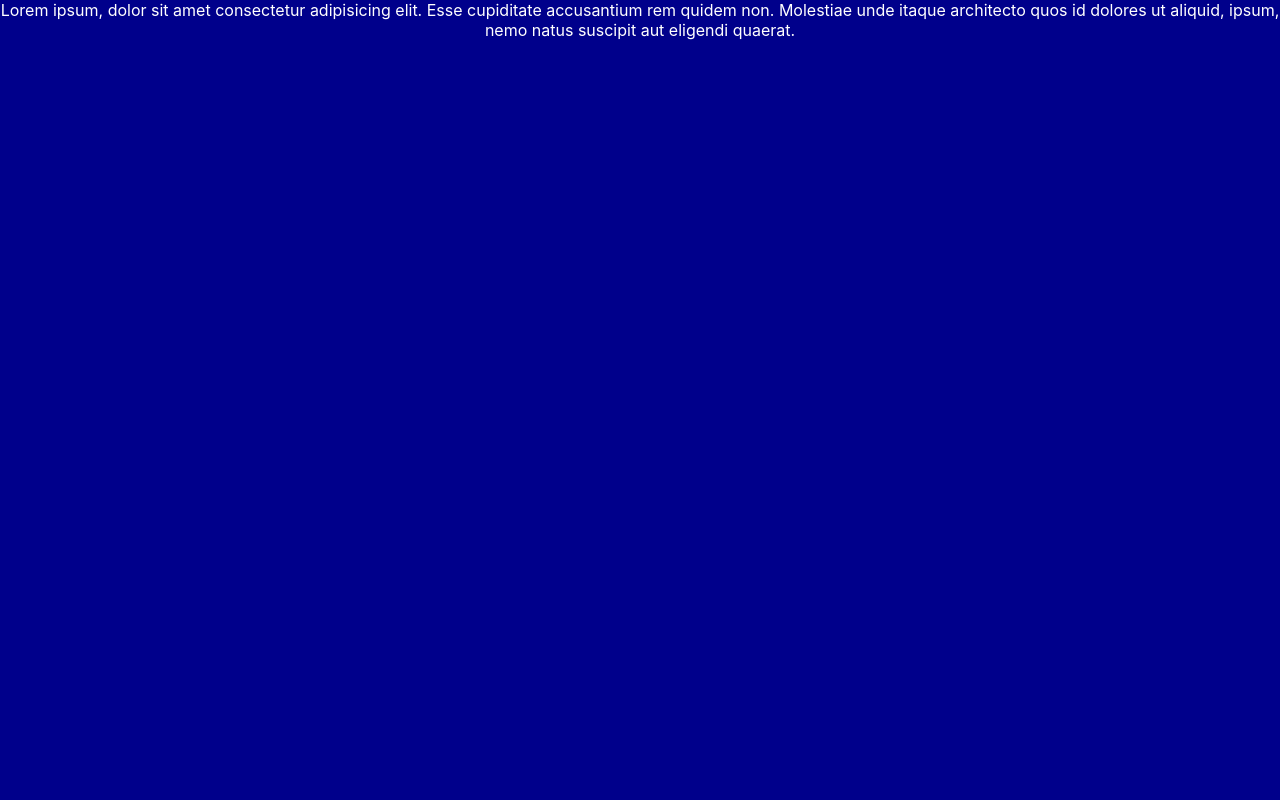
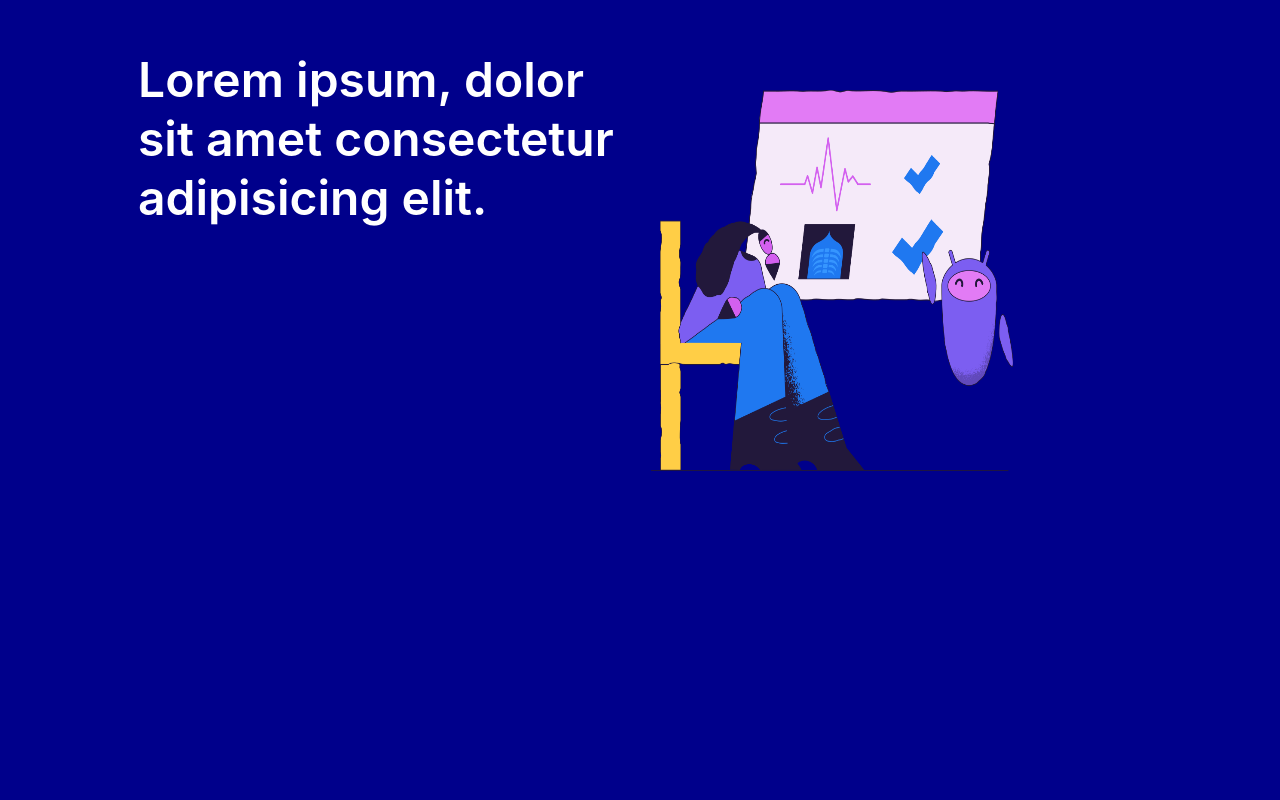
Before and after one commit to THEmmanuel/ose_frontend, a React (Create React App) app: page / in a window 1280 px wide. Shown: the top 800 px of the page. Built offline with nearby package versions, Linux system fonts and the light colour scheme.

Commit message:
Added basae styling

```diff
--- a/src/LandingPage/LandingPage.js
+++ b/src/LandingPage/LandingPage.js
@@ -1,18 +1,26 @@
 import React from 'react'
 import style from './Landingpage.module.css'
+import landingBG from '../Assets/conifer-1138.png'
 
 const LandingPage = () => {
     return (
-        <div className = {style.LandingPage}>
-            <section className = {style.IntroductionContainer}>
-                <span>
-                    Lorem ipsum, dolor sit amet consectetur adipisicing elit. Esse cupiditate accusantium rem quidem non. Molestiae unde itaque architecto quos id dolores ut aliquid, ipsum, nemo natus suscipit aut eligendi quaerat.
+        <div className={style.LandingPage}>
+            <section className={style.Introduction}>
+            <div className = {style.IntroductionContainer}>
+
+            </div>
+                <span className={style.IntroductionTitle}>
+                    Lorem ipsum, dolor sit amet consectetur adipisicing elit.
                 </span>
 
-                <img src="" alt="" />
+                <img
+                    src={landingBG}
+                    alt=""
+                    className={style.LandingBg}
+                />
             </section>
 
-            <section className = {style.Investors}>
+            <section className={style.Investors}>
                 <div>
                     <span>
                         75 seed investors
@@ -20,7 +28,7 @@ const LandingPage = () => {
                 </div>
             </section>
 
-            <section className = {style.Settlers}>
+            <section className={style.Settlers}>
                 <img src="" alt="" />
                 <div>
                     <span>Title</span>
@@ -32,12 +40,12 @@ const LandingPage = () => {
                 </div>
             </section>
 
-            <section className = {style.Banner}>
+            <section className={style.Banner}>
                 <span>DeFi together.</span>
                 <span>Deposit capital, vote on investments, and earn rewards.</span>
             </section>
 
-            <section className = {style.FeatureCards}>
+            <section className={style.FeatureCards}>
                 <div>
                     <span>
                         Community owned and
--- a/src/LandingPage/Landingpage.module.css
+++ b/src/LandingPage/Landingpage.module.css
@@ -1,10 +1,30 @@
-.LandingPage{
+.LandingPage {
     background-color: darkblue;
     color: #fff;
 }
 
+.Introduction {
+    padding: 50px;
+    height: 100vh;
+    display: flex;
+    flex-direction: row;
+    width: fit-content;
+}
+
 .IntroductionContainer {
-    height: 100vh;
+    margin: auto;
+}
+
+.IntroductionTitle {
+    text-align: left;
+    font-size: 3em;
+    width: 500px;
+    font-weight: 600;
+}
+
+.LandingBg {
+    width: 40%;
+    height: 480px;
 }
 
 .Investors {
@@ -20,5 +40,5 @@
 }
 
 .FeatureCards {
-
+    height: 100vh;
 }
```
Also changed, not shown: src/Assets/conifer-1138.png (added).
